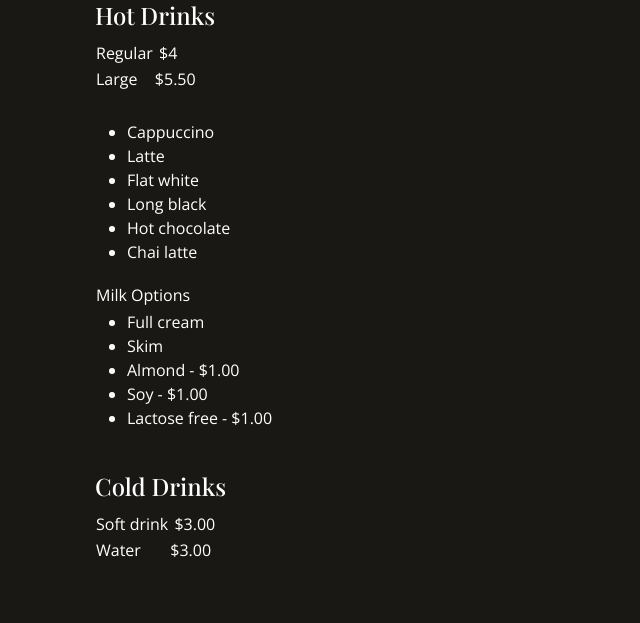
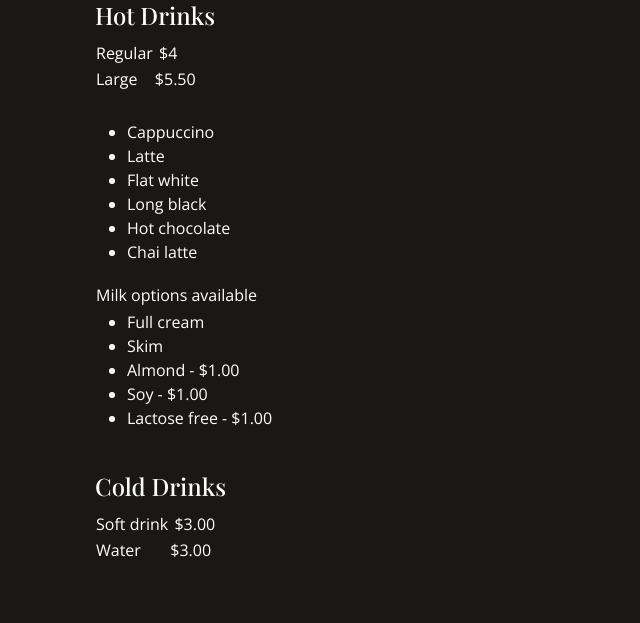
Before and after one commit to Manny3307/mannyfoods, a Django app: template recipe/templates/menu/food_truck_menu.html in a window 1280 px wide. Shown: the part 818-1441 px from the top of the page, without its empty margins (0-640 px from the left). Run offline with Django 4.2, Linux system fonts and the light colour scheme; the template is opened without the code that fills it, so the values that code supplies are empty; some libraries are stand-ins or nearby versions; some web fonts are replaced.

Commit message:
Made final changes to Menu Screen

```diff
--- a/recipe/templates/menu/food_truck_menu.html
+++ b/recipe/templates/menu/food_truck_menu.html
@@ -206,7 +206,7 @@
                         <td>
                           <table>
                               <tr>
-                                  <td>Milk Options</td>
+                                  <td>Milk options available</td>
                               </tr>
                           </table>
                         </td>
```
